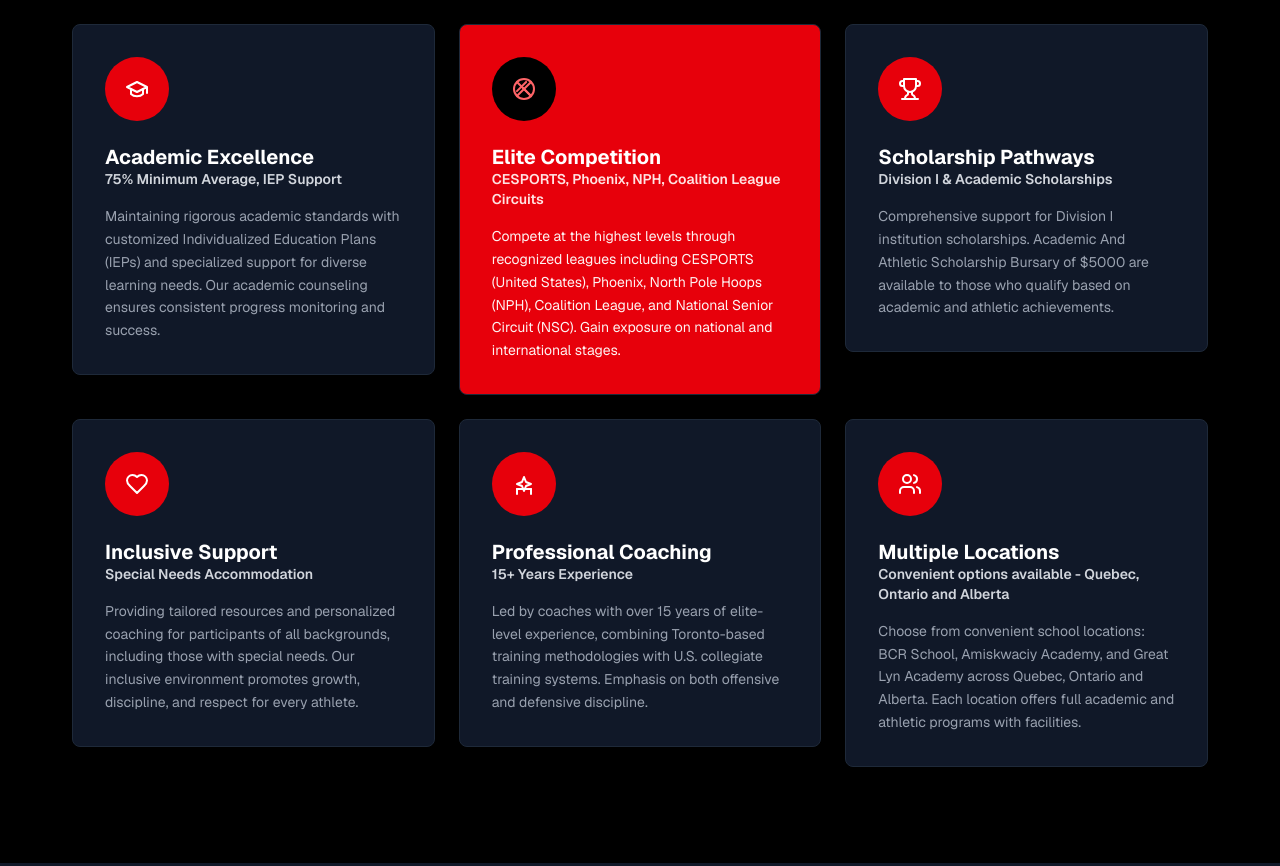
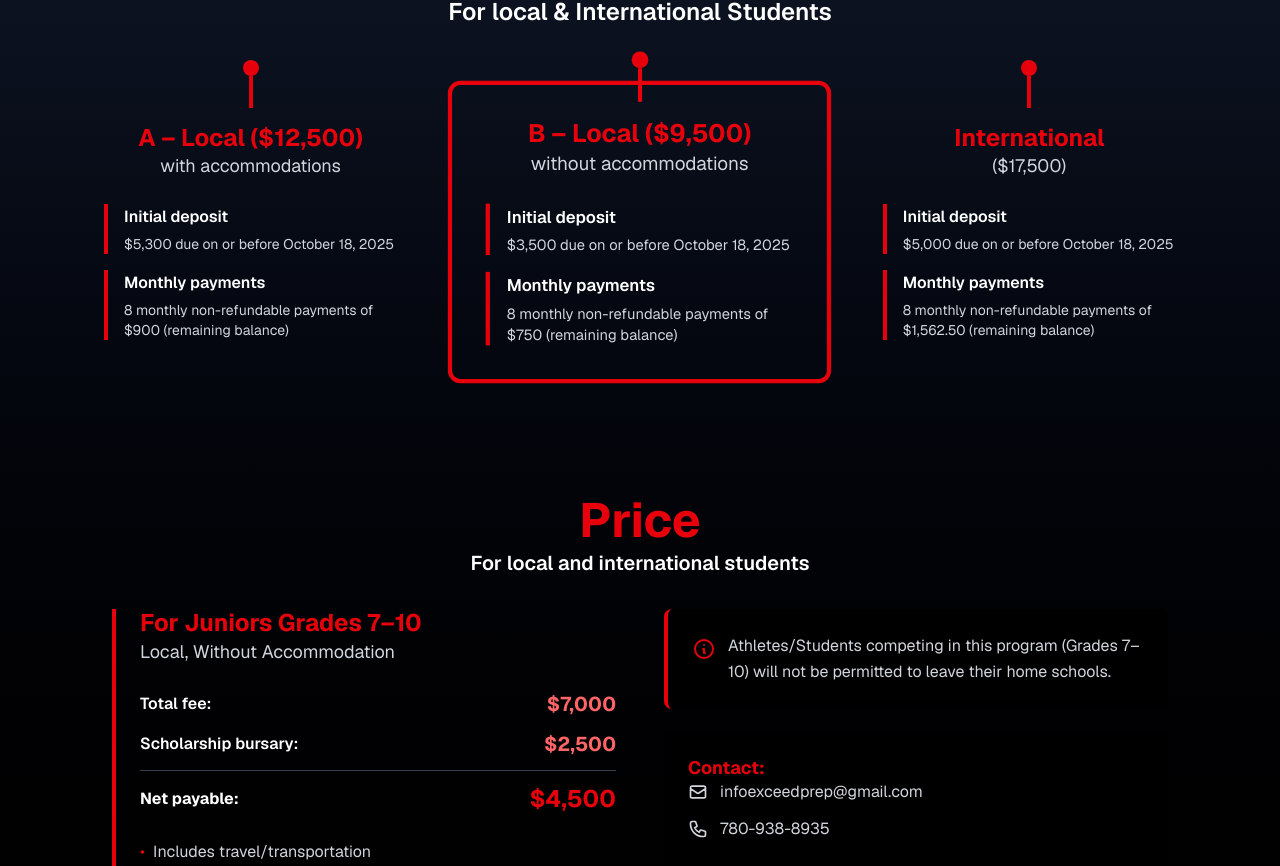
Before and after one commit to digitalmarketingcanada5/basketball_website, a Next.js app: page / in a window 1280 px wide. Shown: the part 2414-3280 px from the top of the page. Built offline with nearby package versions, Linux system fonts and the light colour scheme.

Commit message:
Add PricingSection component and integrate it into the Home page

```diff
--- a/src/app/page.js
+++ b/src/app/page.js
@@ -9,6 +9,7 @@
 import ProgramsSection from '../components/home/ProgramsSection';
 import CoachesSection from '../components/home/CoachesSection';
 import CTASection from '../components/home/CTASection';
+import PricingSection from '../components/home/PricingSection';
 // import NewsSection from '../components/home/NewsSection';
 
 export default function Home() {
@@ -27,6 +28,9 @@
 
         {/* CTA Section */}
         <CTASection />
+
+        {/* Pricing Section */}
+        <PricingSection />
 
         {/* Why Choose Us Section */}
         <WhyChooseUs />
--- /dev/null
+++ b/src/components/home/PricingSection.jsx
@@ -0,0 +1,238 @@
+import React from 'react';
+
+const PricingSection = () => {
+  const pricingPlans = [
+    {
+      id: 'local-with-accommodation',
+      type: 'A – Local ($12,500)',
+      subtitle: 'with accommodations',
+      price: '$12,500',
+      features: [
+        {
+          label: 'Initial deposit',
+          value: '$5,300 due on or before October 18, 2025'
+        },
+        {
+          label: 'Monthly payments',
+          value: '8 monthly non-refundable payments of $900 (remaining balance)'
+        }
+      ],
+      highlighted: false
+    },
+    {
+      id: 'local-without-accommodation',
+      type: 'B – Local ($9,500)',
+      subtitle: 'without accommodations',
+      price: '$9,500',
+      features: [
+        {
+          label: 'Initial deposit',
+          value: '$3,500 due on or before October 18, 2025'
+        },
+        {
+          label: 'Monthly payments',
+          value: '8 monthly non-refundable payments of $750 (remaining balance)'
+        }
+      ],
+      highlighted: true
+    },
+    {
+      id: 'international',
+      type: 'International',
+      subtitle: '($17,500)',
+      price: '$17,500',
+      features: [
+        {
+          label: 'Initial deposit',
+          value: '$5,000 due on or before October 18, 2025'
+        },
+        {
+          label: 'Monthly payments',
+          value: '8 monthly non-refundable payments of $1,562.50 (remaining balance)'
+        }
+      ],
+      highlighted: false
+    }
+  ];
+
+  const juniorPricing = {
+    title: 'For Juniors Grades 7–10',
+    subtitle: 'Local, Without Accommodation',
+    totalFee: '$7,000',
+    scholarship: '$2,500',
+    netPayable: '$4,500',
+    details: [
+      'Includes travel/transportation',
+      'Initial deposit: $1,500, due on or before October 18, 2025',
+      'Balance: payable via a monthly payment plan'
+    ],
+    note: 'Athletes/Students competing in this program (Grades 7–10) will not be permitted to leave their home schools.',
+    contact: {
+      email: 'infoexceedprep@gmail.com',
+      phone: '780-938-8935'
+    }
+  };
+
+  return (
+    <section className="py-20 px-4 sm:px-8 bg-gradient-to-b from-gray-900 to-black">
+      <div className="container mx-auto max-w-7xl">
+
+        {/* Section Header */}
+        <div className="text-center mb-16">
+          <h2 className="text-5xl md:text-6xl font-bold text-red-600 mb-4">
+            Prices
+          </h2>
+          <p className="text-2xl text-white font-semibold">
+            For local & International Students
+          </p>
+        </div>
+
+        {/* Main Pricing Cards */}
+        <div className="grid grid-cols-1 md:grid-cols-3 gap-8 mb-20">
+          {pricingPlans.map((plan) => (
+            <div
+              key={plan.id}
+              className={`relative bg-navy-900 rounded-lg p-8 transition-all duration-300 ${
+                plan.highlighted
+                  ? 'ring-4 ring-red-600 transform scale-105'
+                  : 'hover:ring-2 hover:ring-red-400'
+              }`}
+            >
+              {/* Timeline Connector Visual */}
+              <div className="absolute -top-8 left-1/2 transform -translate-x-1/2">
+                <div className="w-4 h-4 bg-red-600 rounded-full"></div>
+                <div className="w-1 h-8 bg-red-600 mx-auto"></div>
+              </div>
+
+              {/* Plan Header */}
+              <div className="text-center mb-6">
+                <h3 className="text-2xl font-bold text-red-600 mb-2">
+                  {plan.type}
+                </h3>
+                <p className="text-lg text-gray-300">{plan.subtitle}</p>
+              </div>
+
+              {/* Features List */}
+              <div className="space-y-4">
+                {plan.features.map((feature, index) => (
+                  <div key={index} className="border-l-4 border-red-600 pl-4">
+                    <p className="text-white font-semibold mb-1">
+                      {feature.label}
+                    </p>
+                    <p className="text-gray-300 text-sm">
+                      {feature.value}
+                    </p>
+                  </div>
+                ))}
+              </div>
+            </div>
+          ))}
+        </div>
+
+        {/* Decorative Timeline */}
+        <div className="hidden md:block absolute left-0 right-0 h-1 bg-red-600 opacity-20" style={{ top: '180px' }}></div>
+
+        {/* Junior Pricing Section */}
+        <div className="bg-navy-900 rounded-lg p-10 mt-12">
+          <div className="text-center mb-8">
+            <h3 className="text-4xl md:text-5xl font-bold text-red-600 mb-4">
+              Price
+            </h3>
+            <p className="text-xl text-white font-semibold">
+              For local and international students
+            </p>
+          </div>
+
+          <div className="grid grid-cols-1 lg:grid-cols-2 gap-12">
+            {/* Left Column - Pricing Details */}
+            <div className="space-y-6">
+              <div className="border-l-4 border-red-600 pl-6">
+                <h4 className="text-2xl font-bold text-red-600 mb-2">
+                  {juniorPricing.title}
+                </h4>
+                <p className="text-lg text-gray-300 mb-4">
+                  {juniorPricing.subtitle}
+                </p>
+
+                <div className="space-y-3 mt-6">
+                  <div className="flex justify-between items-center">
+                    <span className="text-white font-semibold">Total fee:</span>
+                    <span className="text-red-400 text-xl font-bold">{juniorPricing.totalFee}</span>
+                  </div>
+                  <div className="flex justify-between items-center">
+                    <span className="text-white font-semibold">Scholarship bursary:</span>
+                    <span className="text-red-400 text-xl font-bold">{juniorPricing.scholarship}</span>
+                  </div>
+                  <div className="flex justify-between items-center pt-3 border-t border-gray-700">
+                    <span className="text-white font-bold">Net payable:</span>
+                    <span className="text-red-600 text-2xl font-bold">{juniorPricing.netPayable}</span>
+                  </div>
+                </div>
+
+                <ul className="mt-6 space-y-2">
+                  {juniorPricing.details.map((detail, index) => (
+                    <li key={index} className="text-gray-300 flex items-start">
+                      <span className="text-red-600 mr-2">•</span>
+                      {detail}
+                    </li>
+                  ))}
+                </ul>
+              </div>
+            </div>
+
+            {/* Right Column - Important Notes */}
+            <div className="space-y-6">
+              <div className="bg-black rounded-lg p-6 border-l-4 border-red-600">
+                <div className="flex items-start space-x-3">
+                  <svg className="w-6 h-6 text-red-600 mt-1 flex-shrink-0" fill="none" stroke="currentColor" viewBox="0 0 24 24">
+                    <path strokeLinecap="round" strokeLinejoin="round" strokeWidth={2} d="M13 16h-1v-4h-1m1-4h.01M21 12a9 9 0 11-18 0 9 9 0 0118 0z" />
+                  </svg>
+                  <p className="text-gray-300 leading-relaxed">
+                    {juniorPricing.note}
+                  </p>
+                </div>
+              </div>
+
+              <div className="bg-black rounded-lg p-6">
+                <h5 className="text-lg font-bold text-red-600 mb-4">Contact:</h5>
+                <div className="space-y-3">
+                  <a
+                    href={`mailto:${juniorPricing.contact.email}`}
+                    className="flex items-center space-x-3 text-gray-300 hover:text-red-400 transition-colors"
+                  >
+                    <svg className="w-5 h-5" fill="none" stroke="currentColor" viewBox="0 0 24 24">
+                      <path strokeLinecap="round" strokeLinejoin="round" strokeWidth={2} d="M3 8l7.89 5.26a2 2 0 002.22 0L21 8M5 19h14a2 2 0 002-2V7a2 2 0 00-2-2H5a2 2 0 00-2 2v10a2 2 0 002 2z" />
+                    </svg>
+                    <span>{juniorPricing.contact.email}</span>
+                  </a>
+                  <a
+                    href={`tel:${juniorPricing.contact.phone.replace(/[^0-9]/g, '')}`}
+                    className="flex items-center space-x-3 text-gray-300 hover:text-red-400 transition-colors"
+                  >
+                    <svg className="w-5 h-5" fill="none" stroke="currentColor" viewBox="0 0 24 24">
+                      <path strokeLinecap="round" strokeLinejoin="round" strokeWidth={2} d="M3 5a2 2 0 012-2h3.28a1 1 0 01.948.684l1.498 4.493a1 1 0 01-.502 1.21l-2.257 1.13a11.042 11.042 0 005.516 5.516l1.13-2.257a1 1 0 011.21-.502l4.493 1.498a1 1 0 01.684.949V19a2 2 0 01-2 2h-1C9.716 21 3 14.284 3 6V5z" />
+                    </svg>
+                    <span>{juniorPricing.contact.phone}</span>
+                  </a>
+                </div>
+              </div>
+            </div>
+          </div>
+        </div>
+
+        {/* Additional Info */}
+        <div className="mt-12 text-center">
+          <p className="text-gray-400 text-sm">
+            * All prices are in Canadian Dollars (CAD). Payment plans are subject to availability and approval.
+          </p>
+          <p className="text-gray-400 text-sm mt-2">
+            * Scholarship bursary eligibility based on academic and athletic achievements.
+          </p>
+        </div>
+
+      </div>
+    </section>
+  );
+};
+
+export default PricingSection;
```
